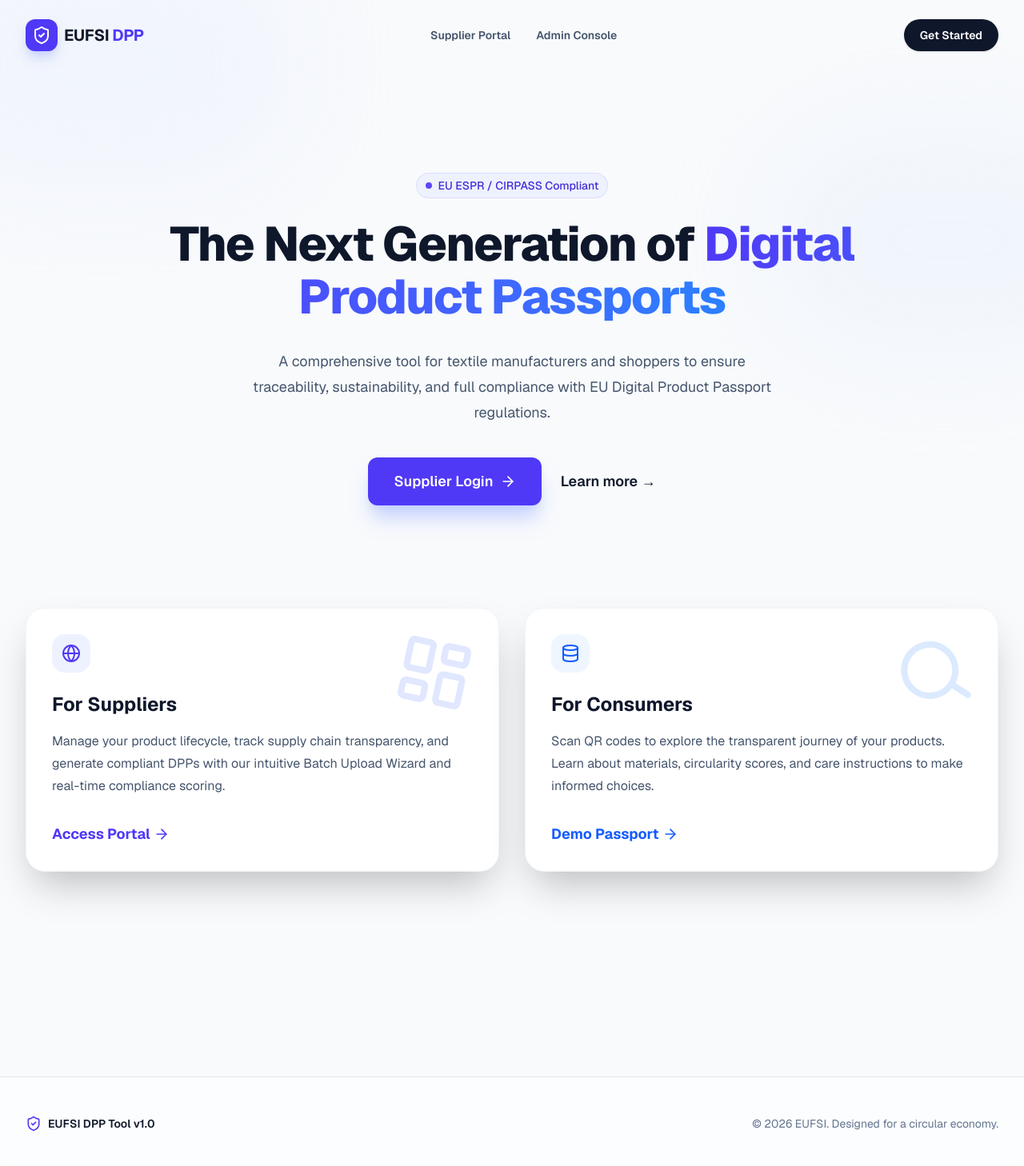
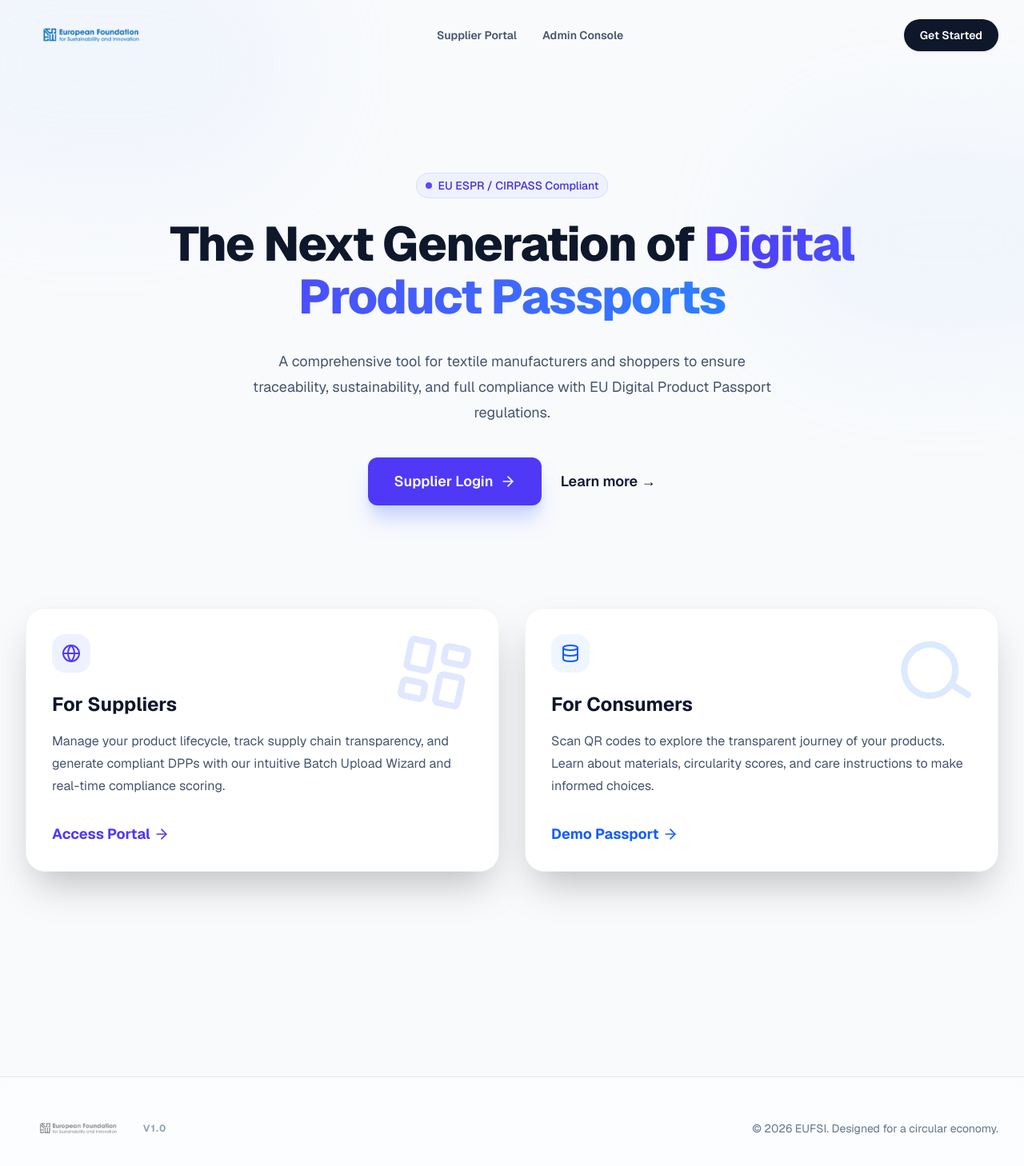
Before and after one commit to infoeufsi/DPP-EUFSI, a Next.js app in the folder frontend/: page / in a window 1280 px wide. Shown: the top 1458 px of the page at 80% size. Built offline with nearby package versions, Linux system fonts and the light colour scheme.

Commit message:
feat: integrate official EUFSI logo across all frontend components

```diff
--- a/frontend/app/page.tsx
+++ b/frontend/app/page.tsx
@@ -1,4 +1,5 @@
 import Link from 'next/link';
+import Image from 'next/image';
 import { ArrowRight, LayoutDashboard, Search, ShieldCheck, Globe, Database } from 'lucide-react';
 
 export default function LandingPage() {
@@ -14,12 +15,16 @@ export default function LandingPage() {
         {/* Navigation */}
         <nav className="flex items-center justify-between px-6 py-6 mx-auto max-w-7xl lg:px-8">
           <div className="flex items-center gap-2">
-            <div className="flex items-center justify-center w-10 h-10 bg-indigo-600 rounded-xl shadow-lg shadow-indigo-200">
-              <ShieldCheck className="w-6 h-6 text-white" />
-            </div>
-            <span className="text-xl font-bold tracking-tight text-slate-900">
-              EUFSI <span className="text-indigo-600">DPP</span>
-            </span>
+            <Link href="/" className="flex items-center gap-2">
+              <Image
+                src="/logo.png"
+                alt="EUFSI Logo"
+                width={200}
+                height={50}
+                className="h-10 w-auto object-contain"
+                priority
+              />
+            </Link>
           </div>
           <div className="hidden gap-8 md:flex">
             <Link href="/portal/login" className="text-sm font-semibold leading-6 text-slate-600 hover:text-indigo-600 transition-colors">Supplier Portal</Link>
@@ -113,8 +118,14 @@ export default function LandingPage() {
           <div className="px-6 py-12 mx-auto max-w-7xl lg:px-8">
             <div className="flex flex-col items-center justify-between gap-8 md:flex-row">
               <div className="flex items-center gap-2">
-                <ShieldCheck className="w-5 h-5 text-indigo-600" />
-                <span className="text-sm font-semibold text-slate-900">EUFSI DPP Tool v1.0</span>
+                <Image
+                  src="/logo.png"
+                  alt="EUFSI Logo"
+                  width={150}
+                  height={38}
+                  className="h-8 w-auto object-contain grayscale opacity-70 hover:grayscale-0 hover:opacity-100 transition-all"
+                />
+                <span className="text-xs font-bold text-slate-400 uppercase tracking-widest ml-2">v1.0</span>
               </div>
               <p className="text-sm text-slate-500">
                 &copy; {new Date().getFullYear()} EUFSI. Designed for a circular economy.
--- a/frontend/app/portal/login/page.tsx
+++ b/frontend/app/portal/login/page.tsx
@@ -1,6 +1,7 @@
 'use client';
 
 import { useState } from 'react';
+import Image from 'next/image';
 import Link from 'next/link';
 import { useRouter } from 'next/navigation';
 import { ArrowLeft, Lock, Mail, ShieldCheck } from 'lucide-react';
@@ -49,12 +50,17 @@ export default function LoginPage() {
         <div className="min-h-screen bg-slate-50 flex flex-col items-center justify-center p-4">
             <div className="max-w-md w-full">
                 {/* Branding */}
-                <div className="text-center mb-8">
-                    <div className="inline-flex items-center justify-center w-12 h-12 bg-blue-600 rounded-xl mb-4 shadow-lg shadow-blue-200">
-                        <ShieldCheck className="w-6 h-6 text-white" />
+                <div className="text-center mb-0 flex flex-col items-center">
+                    <div className="inline-flex items-center justify-center p-4 bg-white rounded-2xl mb-2">
+                        <Image
+                            src="/logo.png"
+                            alt="EUFSI Logo"
+                            width={220}
+                            height={55}
+                            className="h-12 w-auto object-contain"
+                            priority
+                        />
                     </div>
-                    <h1 className="text-2xl font-bold text-slate-900">EUFSI DPP Tool</h1>
-                    <p className="text-slate-500 text-sm mt-1">Supplier Portal Login</p>
                 </div>
 
                 {/* Login Card */}
--- a/frontend/app/portal/register/page.tsx
+++ b/frontend/app/portal/register/page.tsx
@@ -1,6 +1,7 @@
 'use client';
 
 import { useState } from 'react';
+import Image from 'next/image';
 import { useRouter } from 'next/navigation';
 import { ArrowLeft, Lock, Mail, User, ShieldCheck, Building } from 'lucide-react';
 import Link from 'next/link';
@@ -63,12 +64,17 @@ export default function RegisterPage() {
         <div className="min-h-screen bg-slate-50 flex flex-col items-center justify-center p-4 py-12">
             <div className="max-w-md w-full">
                 {/* Branding */}
-                <div className="text-center mb-8">
-                    <div className="inline-flex items-center justify-center w-12 h-12 bg-blue-600 rounded-xl mb-4 shadow-lg shadow-blue-200">
-                        <ShieldCheck className="w-6 h-6 text-white" />
+                <div className="text-center mb-0 flex flex-col items-center">
+                    <div className="inline-flex items-center justify-center p-4 bg-white rounded-2xl mb-2">
+                        <Image
+                            src="/logo.png"
+                            alt="EUFSI Logo"
+                            width={220}
+                            height={55}
+                            className="h-12 w-auto object-contain"
+                            priority
+                        />
                     </div>
-                    <h1 className="text-2xl font-bold text-slate-900">Join EUFSI DPP</h1>
-                    <p className="text-slate-500 text-sm mt-1">Supplier Onboarding</p>
                 </div>
 
                 {/* Register Card */}
--- a/frontend/components/PortalHeader.tsx
+++ b/frontend/components/PortalHeader.tsx
@@ -1,6 +1,7 @@
 'use client';
 
 import { useRouter } from 'next/navigation';
+import Image from 'next/image';
 import { LogOut, User, Bell, ShieldCheck } from 'lucide-react';
 import { authStore } from '@/lib/auth-store';
 
@@ -18,10 +19,14 @@ export default function PortalHeader() {
             <div className="max-w-7xl mx-auto px-4 h-16 flex items-center justify-between">
                 <div className="flex items-center gap-6">
                     <div className="flex items-center gap-2">
-                        <div className="w-8 h-8 bg-blue-600 rounded-lg flex items-center justify-center text-white">
-                            <ShieldCheck className="w-5 h-5" />
-                        </div>
-                        <span className="font-bold text-slate-900 hidden sm:inline-block">EUFSI Portal</span>
+                        <Image
+                            src="/logo.png"
+                            alt="EUFSI Logo"
+                            width={120}
+                            height={30}
+                            className="h-8 w-auto object-contain cursor-pointer"
+                            onClick={() => router.push('/')}
+                        />
                     </div>
 
                     {user?.role === 'ADMIN' && (
```
Also changed, not shown: frontend/public/logo.png (added).
